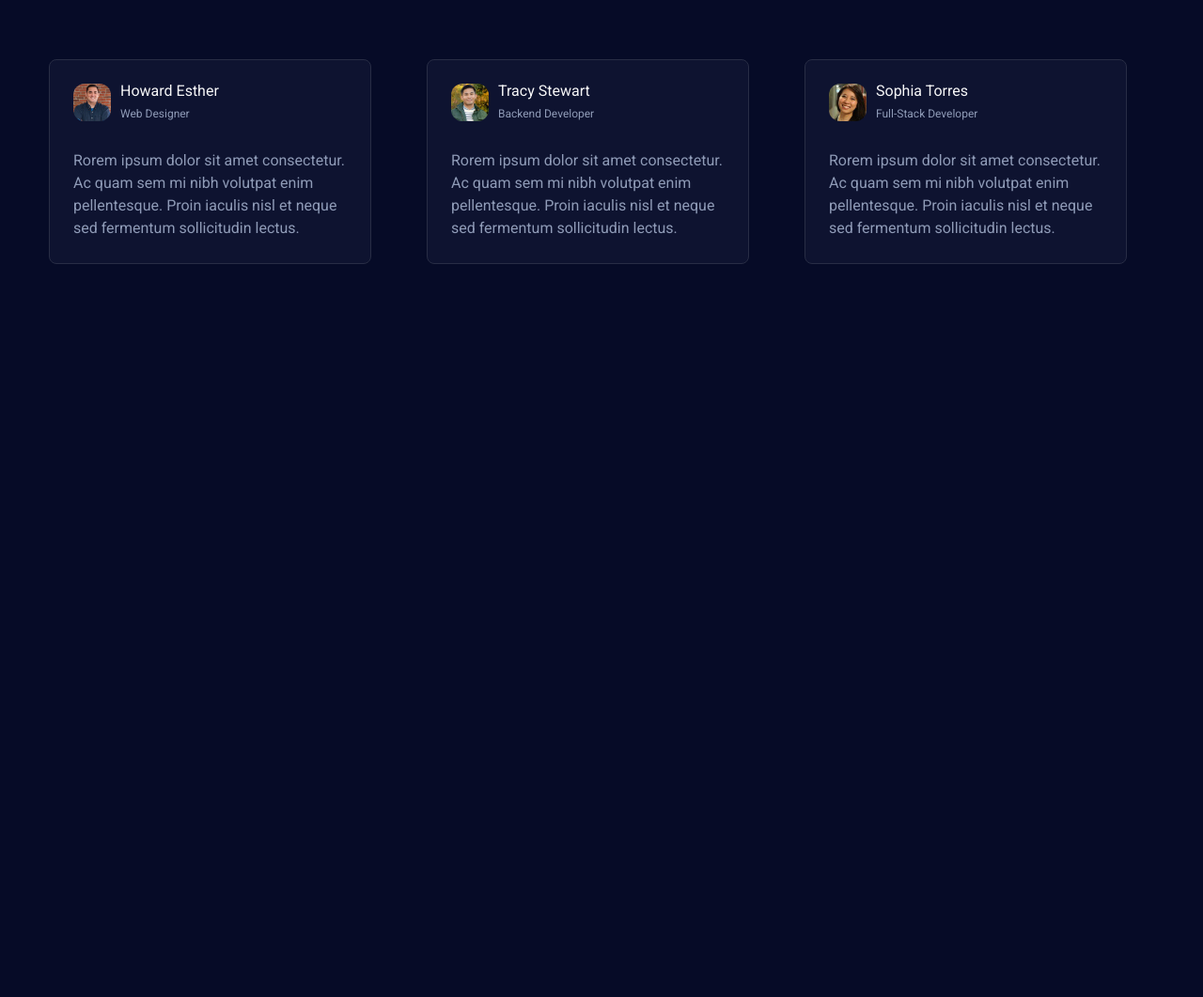
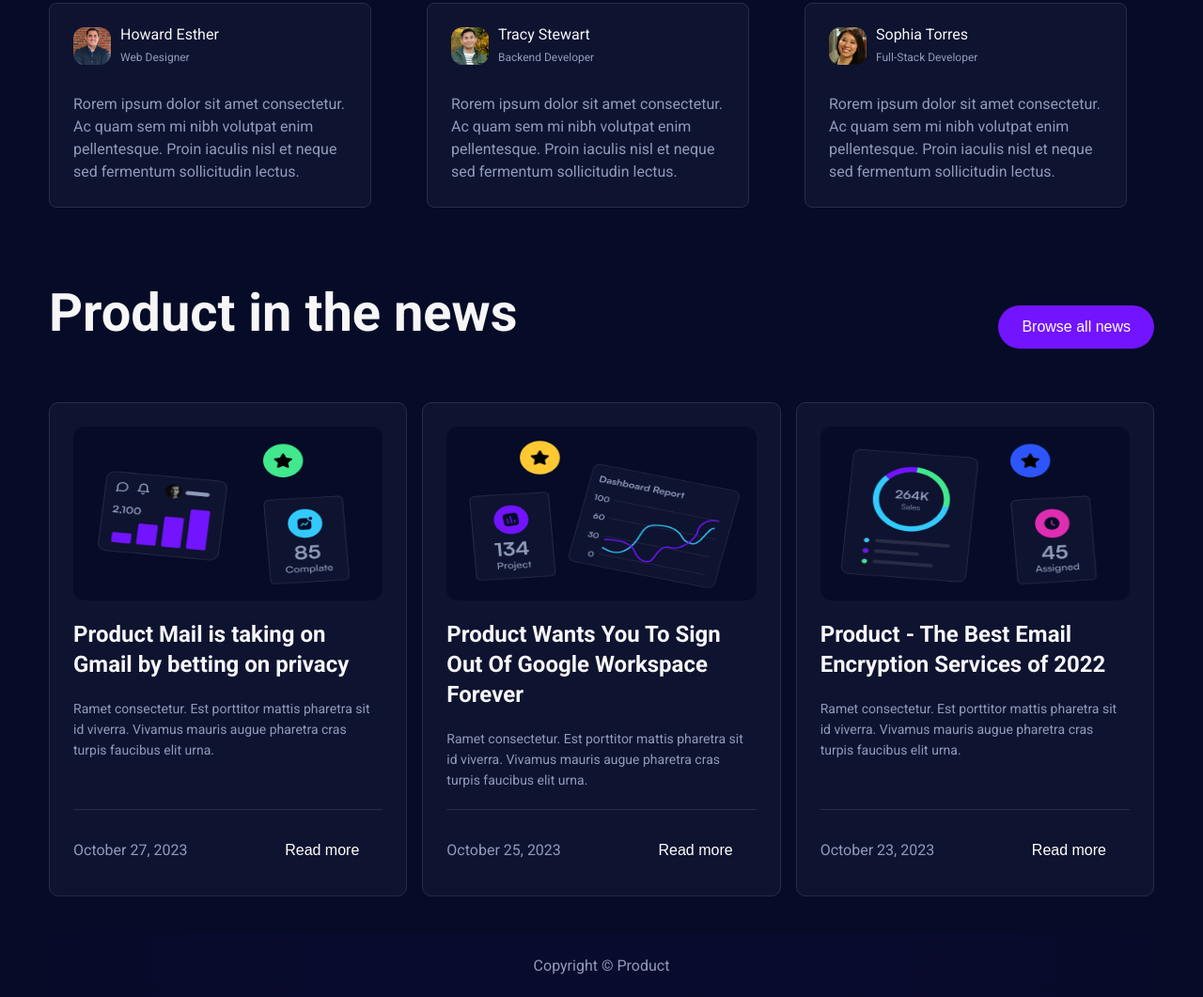
Before and after one commit to sa-al17/Premium-SaaS, a plain HTML site: page index.html in a window 1280 px wide. Shown: the part 2001-3062 px from the top of the page at 94% size. Before the commit the page ends 2306 px from the top, so only its background shows below. Drawn offline with nearby package versions, Linux system fonts and the light colour scheme.

Commit message:
add Blog and Footer

```diff
--- a/index.html
+++ b/index.html
@@ -19,7 +19,7 @@
   />
     <script defer src="script.js"></script>
   </head>
-  <body>
+  <body id="home">
     <header>
       <div class="header_container container">
         <div class="logo_container">
@@ -86,7 +86,7 @@
       </div>
     </header>
 
-    <section class="hero" id="home">
+    <section class="hero" id="about">
       <div class="hero_content container">
         <div class="hero_header">
           <span class="title">A CRM dashboard for engineering teams</span>
@@ -147,6 +147,25 @@
         </div>
       </div>
     </section>
+
+    <section class="blog" id="blog">
+      <div class="blog_content container">
+        <div class="blog_header">
+          <span class="blog_title">Product in the news</span>
+          <div class="blog_button_container">
+            <button class="btn btn_contained btn_primary">
+              Browse all news
+            </button>
+          </div>
+        </div>
+
+        <div class="blog_posts"></div>
+      </div>
+    </section>
+
+    <footer class="footer">
+      <div class="footer_content container">Copyright © Product</div>
+    </footer>
     <script src="https://cdn.jsdelivr.net/npm/swiper@9/swiper-bundle.min.js"></script>
   </body>
 </html>
--- a/script.js
+++ b/script.js
@@ -108,8 +108,6 @@ const reviews = [
   },
 ];
 
-//             <div class="swiper-slide">Slide 1</div>
-
 const swiper_wrapper = document.querySelector(".swiper-wrapper");
 
 reviews.forEach((review) => {
@@ -179,3 +177,72 @@ let swiper = new Swiper(".mySwiper", {
     },
   },
 });
+
+const posts = [
+  {
+    image: "post_1.png",
+    title: "Product Mail is taking on Gmail by betting on privacy",
+    description:
+      "Ramet consectetur. Est porttitor mattis pharetra sit id viverra. Vivamus mauris augue pharetra cras turpis faucibus elit urna.",
+    date: "October 27, 2023",
+  },
+  {
+    image: "post_2.png",
+    title: "Product Wants You To Sign Out Of Google Workspace Forever",
+    description:
+      "Ramet consectetur. Est porttitor mattis pharetra sit id viverra. Vivamus mauris augue pharetra cras turpis faucibus elit urna.",
+    date: "October 25, 2023",
+  },
+  {
+    image: "post_3.png",
+    title: "Product - The Best Email Encryption Services of 2022",
+    description:
+      "Ramet consectetur. Est porttitor mattis pharetra sit id viverra. Vivamus mauris augue pharetra cras turpis faucibus elit urna.",
+    date: "October 23, 2023",
+  },
+];
+
+const blog_posts = document.querySelector(".blog_posts");
+
+posts.forEach((post) => {
+  const post_element = document.createElement("div");
+  post_element.classList.add("post");
+
+  const post_image = document.createElement("img");
+  post_image.classList.add("post_image");
+  post_image.alt = "Post Image";
+  post_image.src = `./assets/posts/${post.image}`;
+
+  const post_title = document.createElement("a");
+  post_title.classList.add("post_title");
+  post_title.innerHTML = post.title;
+  post_title.href = "#";
+
+  const post_description = document.createElement("span");
+  post_description.classList.add("post_description");
+  post_description.innerHTML = post.description;
+
+  const post_main = document.createElement("div");
+  post_main.classList.add("post_main");
+  post_main.append(post_title, post_description);
+
+  const post_divider = document.createElement("div");
+  post_divider.classList.add("post_divider");
+
+  const post_bottom = document.createElement("div");
+  post_bottom.classList.add("post_bottom");
+
+  const post_date = document.createElement("span");
+  post_date.classList.add("post_date");
+  post_date.innerHTML = post.date;
+
+  const post_button = document.createElement("button");
+  post_button.classList.add("post_button", "btn", "btn_text");
+  post_button.innerHTML = "Read more";
+
+  post_bottom.append(post_date, post_button);
+
+  post_element.append(post_image, post_main, post_divider, post_bottom);
+
+  blog_posts.append(post_element);
+});
--- a/styles.css
+++ b/styles.css
@@ -1,3 +1,7 @@
+html {
+  scroll-behavior: smooth;
+}
+
 * {
   box-sizing: border-box;
 }
@@ -195,7 +199,17 @@ ul li a:hover {
 }
 
 .btn_primary {
-  background-color: #7214ff;
+  background-color: rgb(114, 20, 255);
+}
+
+.btn_text {
+  border: 0;
+  background-color: transparent;
+  transition: background-color 350ms ease;
+}
+
+.btn_text:hover {
+  background-color: rgba(144, 20, 255, 0.08);
 }
 
 .hero_header,
@@ -289,7 +303,8 @@ ul li a:hover {
   margin-bottom: 30px;
 }
 
-.features_main {
+.features_main,
+.blog_posts {
   display: -ms-grid;
   display: grid;
   grid-auto-columns: 1fr;
@@ -329,9 +344,12 @@ ul li a:hover {
   font-weight: 400;
 }
 
-.reviews_header,
 .features_header {
   margin: 60px 0;
+}
+
+.reviews_header {
+  margin-top: 60px;
 }
 
 .reviews_main {
@@ -408,6 +426,97 @@ ul li a:hover {
   font-weight: 400;
 }
 
+.blog_header {
+  display: -webkit-box;
+  display: -webkit-flex;
+  display: -ms-flexbox;
+  display: flex;
+  -webkit-box-pack: justify;
+  -webkit-justify-content: space-between;
+  -ms-flex-pack: justify;
+  justify-content: space-between;
+  -webkit-box-align: center;
+  -webkit-align-items: center;
+  -ms-flex-align: center;
+  align-items: center;
+  margin: 30px 0;
+}
+
+.blog_title {
+  color: #f6f6f7;
+  font-size: 56px;
+  line-height: 69px;
+  font-weight: 700;
+  margin-bottom: 30px;
+}
+
+.post {
+  display: flex;
+  flex-direction: column;
+  padding: 25px;
+  border: 1px solid #282d45;
+  background-color: #0e1330;
+  border-radius: 10px;
+}
+
+.post_main {
+  display: flex;
+  flex-direction: column;
+}
+
+.post_image {
+  width: 100%;
+  aspect-ratio: 16/9;
+  border-radius: 12px;
+  margin-bottom: 20px;
+}
+
+.post_title {
+  margin-bottom: 20px;
+  color: #f6f6f7;
+  font-size: 24px;
+  line-height: 32px;
+  font-weight: 700;
+}
+
+.post_main {
+  flex-grow: 1;
+}
+
+.post_description {
+  color: #8f9bb7;
+  font-size: 14px;
+  line-height: 22px;
+  font-weight: 400;
+}
+
+.post_divider {
+  width: 100%;
+  height: 1px;
+  background-color: #282d45;
+  margin-top: 20px;
+  margin-bottom: 20px;
+}
+
+.post_bottom {
+  display: flex;
+  justify-content: space-between;
+  align-items: center;
+}
+
+.footer {
+  background: rgb(13, 12, 53);
+  background: radial-gradient(
+    circle,
+    rgba(13, 12, 53, 0.5) 50%,
+    rgba(0, 0, 0, 0) 100%
+  );
+}
+
+.footer_content {
+  text-align: center;
+}
+
 @media screen and (max-width: 991px) {
   .nav_container,
   .button_demo_container {
@@ -415,7 +524,8 @@ ul li a:hover {
   }
 
   .mobile_links,
-  .features_header {
+  .features_header,
+  .blog_header {
     flex-direction: column;
   }
 
@@ -448,7 +558,8 @@ ul li a:hover {
     width: 100%;
   }
 
-  .features_main {
+  .features_main,
+  .blog_posts {
     -ms-grid-columns: 1fr 1fr;
     grid-template-columns: 1fr 1fr;
   }
@@ -478,12 +589,14 @@ ul li a:hover {
     flex-direction: column;
   }
 
-  .features_main {
+  .features_main,
+  .blog_posts {
     -ms-grid-columns: 1fr;
     grid-template-columns: 1fr;
   }
 
-  .features_title {
+  .features_title,
+  .blog_title {
     font-size: 40px;
   }
 }
@@ -502,8 +615,13 @@ ul li a:hover {
     font-size: 14px;
   }
 
-  .features_title {
+  .features_title,
+  .blog_title {
     font-size: 32px;
     line-height: 40px;
   }
+
+  .post {
+    padding: 12px;
+  }
 }
```
Also changed, not shown: assets/posts/post_1.png (added), assets/posts/post_2.png (added), assets/posts/post_3.png (added).
